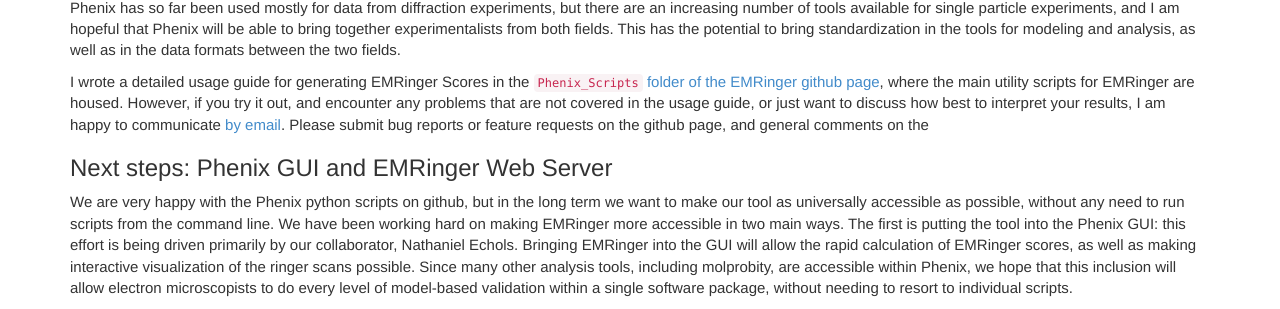
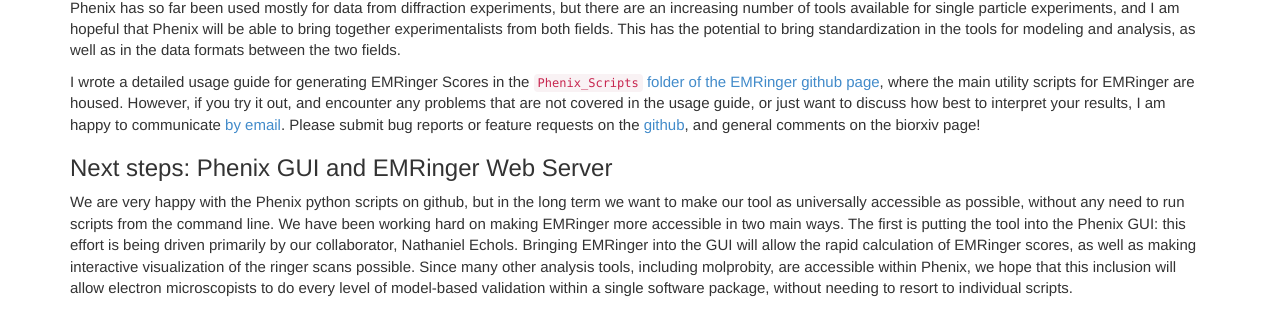
Before and after one commit to bbarad/bbarad.github.io, a Jekyll site: the page built from _posts/2015-02-17-EMRinger.md, in a window 1280 px wide and 900 px high, scrolled down 2506 px. Shown: the part 349-658 px from the top of the window. Built offline with Jekyll 4.4.1, drawn with Linux system fonts in a browser that asks for light colours; nearby versions of some CDN libraries; comment, search, counter and statistics services are not loaded.

Commit message:
quick fix 2

```diff
--- a/_posts/2015-02-17-EMRinger.md
+++ b/_posts/2015-02-17-EMRinger.md
@@ -176,7 +176,7 @@
 
 I wrote the EMRinger scripts in [python](http://python.org) using the [Phenix](http://phenix-online.org) software package, which provides a whole host of incredibly nice utilities for working with structural biology data. Phenix has so far been used mostly for data from diffraction experiments, but there are an increasing number of tools available for single particle experiments, and I am hopeful that Phenix will be able to bring together experimentalists from both fields. This has the potential to bring standardization in the tools for modeling and analysis, as well as in the data formats between the two fields.
 
-I wrote a detailed usage guide for generating EMRinger Scores in the [`Phenix_Scripts` folder of the EMRinger github page](https://github.com/fraser-lab/EMRinger/tree/master/Phenix_Scripts), where the main utility scripts for EMRinger are housed. However, if you try it out, and encounter any problems that are not covered in the usage guide, or just want to discuss how best to interpret your results, I am happy to communicate [by email](mailto:ben.barad@ucsf.edu). Please submit bug reports or feature requests on the github page, and general comments on the
+I wrote a detailed usage guide for generating EMRinger Scores in the [`Phenix_Scripts` folder of the EMRinger github page](https://github.com/fraser-lab/EMRinger/tree/master/Phenix_Scripts), where the main utility scripts for EMRinger are housed. However, if you try it out, and encounter any problems that are not covered in the usage guide, or just want to discuss how best to interpret your results, I am happy to communicate [by email](mailto:ben.barad@ucsf.edu). Please submit bug reports or feature requests on the [github](https://github.com/fraser-lab/EMRinger/issues), and general comments on the biorxiv page!
 
 
 ### Next steps: Phenix GUI and EMRinger Web Server
```
